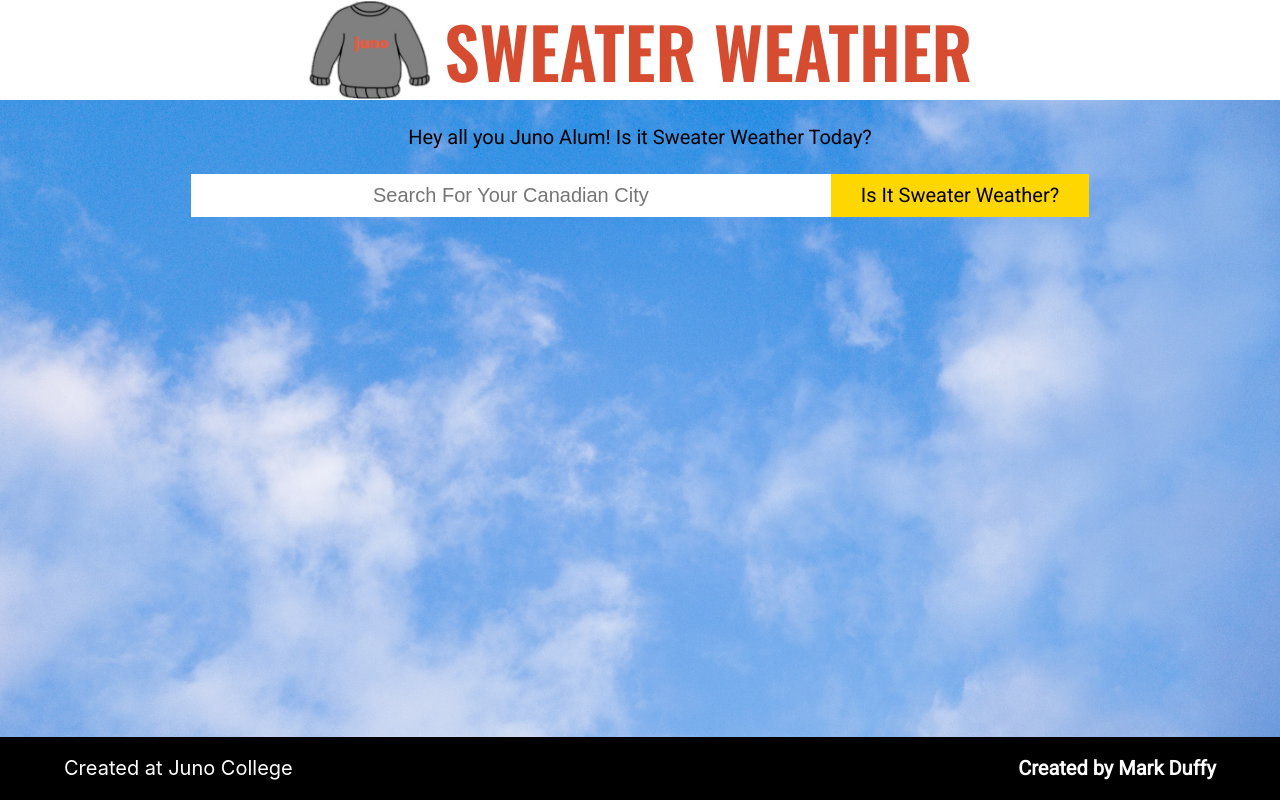
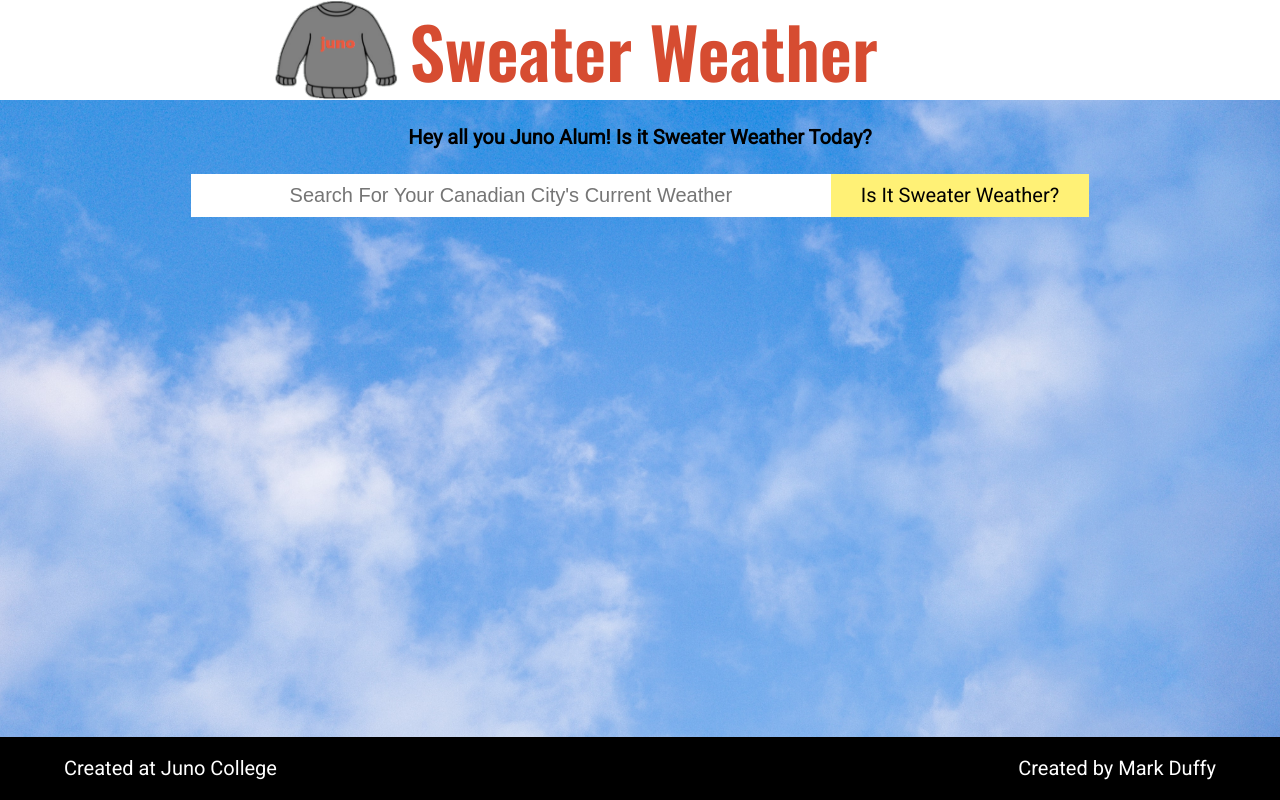
Before and after one commit to duffymark/sweater-weather, a React (Create React App) app: page / in a window 1280 px wide. Built offline with nearby package versions, Linux system fonts and the light colour scheme.

Commit message:
clean up some props

```diff
--- a/src/App.css
+++ b/src/App.css
@@ -24,10 +24,15 @@
 /* Header */
 /* Change the color and the h1 */
 header{
+  background: white;
+  line-height: 1px;
+  width: 100%;
+}
+
+.headerContainer{
   display: flex;
   justify-content: center;
   align-items: center;
-  background: white;
   line-height: 1px;
 }
 
@@ -36,20 +41,26 @@
   padding-right: 1%;
 }
 
+/* Main Section */
+.mainSec{
+  width: 100%;
+}
+
+
+
 /* Typography */
 
 h1{
   font-family: 'Oswald', sans-serif;
   font-size: 3.5rem;
-  text-transform: uppercase;
   color: #d64c31;
 }
 
-p, button, label{
+p, button, label, a{
   font-family: 'Roboto', sans-serif;
 }
 
-p{
+.label{
   font-weight: bold;
 }
 
@@ -88,21 +99,30 @@
 
 /* Input and Button */
 
-.submitButton {
+.submitButton{
     margin: 0;
     padding: 10px 30px;
     border: none;
-    background: gold;
     transition: 0.3s ease-in-out;
-    &:hover,
-    &:focus {
-      background: black;
-      color: gold;
-    }
-    &:active{
-        color: red;
-    }
+    background: #FFF176;
+    color: black;
 }
+
+.submitButton:hover{
+    background: black;
+    color: #d64c31;
+}
+
+.submitButton:active{
+    background: black;
+    color: #d64c31;
+}
+
+.submitButton:active{
+        color: white;
+}
+
+
 
 .cityInput{
   text-align: center;
@@ -112,7 +132,7 @@
 }
 
 .cityInput:focus {
-  outline: 5px solid gold;
+  outline: 5px solid #29B6F6;
 }
 
 label{
@@ -156,10 +176,10 @@
 a:hover,
 a:focus{
   background: black;
-  color: gold;
+  color: #d64c31;
 }
 a:active{
-  color: red;
+  color: #d64c31;
 }
 
 /* TEST */
--- a/src/App.js
+++ b/src/App.js
@@ -3,8 +3,7 @@
 import { useEffect, useState } from 'react';
 import Header from './Header.js';
 import Footer from './Footer.js'
-
-
+import Input from './Input.js'
 
 function App() {
 
@@ -17,11 +16,7 @@
 const [userInput, setUserInput] = useState('');
 const [searchTerm, setSearchTerm] = useState('');
 
-
-
 // call API to BitWeather
-
-
 const handleClick = async() => {
 //useEffect(() => {
     axios({
@@ -35,30 +30,18 @@
         city: userInput
       }
     }).then( (response) => {
-      //setWeather(response.data.data);
       console.log(response)
-      //console.log(response.data.data);
-      //console.log(response.data.data.city_id)
       if(response.request.statusText === 'OK'){
         setWeather(response.data.data);
       } else {
         throw new Error(response.request.statusText)
       }
-
-
-      //update "weather" state with response from API
-      //console.log(setWeather)
-
-    //}).catch((error) => {
-      //console.log(error)
-
     }).catch((error) => {
       if (error.message !== 'OK')
       alert('We are sorry your city was not found')
     })
   //}, [searchTerm]) // }, [searchTerm]) add empty array to prevent callback func from running during every component re-render
 }
-
 
 const handleInput = (event) => {
 console.log('is this working?', event.target.value);
@@ -73,52 +56,26 @@
 
   return (
     <div className="App">
-
-
-
       <Header />
 
-
-
-
-
-      <form onSubmit={ handleSubmit }>
-        <label htmlFor="search">Hey all you Juno Alum! Is it Sweater Weather Today? </label>
-        <input className="cityInput" type="text" id="search" placeholder="Search For Your Canadian City" onChange={ handleInput } value={userInput} required />
-        <button className="submitButton" onClick = {handleClick} >Is It Sweater Weather?</button>
-      </form>
-
-
-{/* {
-weather.value === todaysWeather.city_name ?
-(<p>Sorry no results</p>
-) : (<p>Here's the weather!</p>
-)
-} */}
-
-
-
+      <Input
+      handleClick={ handleClick}
+      handleInput={handleInput}
+      handleSubmit={handleSubmit}
+      userInput={userInput}
+      />
 
         {
       //render the weather info dynamically to the screen
       weather.map((todaysWeather) => {
         return (
-
-        <div key={todaysWeather.city_name}>
-
-
-
+            <div className ='weatherResults' key={todaysWeather.city_name}>
 
               { //Check if message failed
               (todaysWeather.temp > '0')
               ? <p className="sweaterWeather"> 👍 { todaysWeather.city_name}, It's Sweater Weather!! 👍</p>
               : <p className="notSweaterWeather"> 😭 { todaysWeather.city_name}, Get a Jacket 😭</p>
               }
-
-
-
-
-
 
               <p> { todaysWeather.weather.description } </p>
 
@@ -127,7 +84,7 @@
             <p className="temp"> { todaysWeather.temp }°C </p>
           </div>
           <p>Feels Like: { todaysWeather.app_temp }</p>
-          <p> Weather Details Last Gathered at: { todaysWeather.ob_time }</p>
+          <p> Updated at: { todaysWeather.ob_time }</p>
 
         </div>
           // add a ternary operator if weather is sweater weather or not
@@ -140,7 +97,4 @@
   )
 }
 
-
 export default App;
-
-// key: city_id
--- a/src/Footer.js
+++ b/src/Footer.js
@@ -3,8 +3,8 @@
     <footer>
       <div className="wrapper">
         <div className="footerLinks">
-            <a href="https://junocollege.com/" target="blank" aria-label="Go to Juno College's website">Created at Juno College</a>
-            <p>Created by <a href="https://github.com/duffymark" target="blank" aria-label="Go to Mark Duffy's Github">Mark Duffy</a></p>
+            <a href="https://junocollege.com/" target="blank" aria-label="Go to the Juno College website">Created at Juno College</a>
+            <p>Created by <a href="https://github.com/duffymark" target="blank" aria-label="Go to Mark Duffy's Github Page">Mark Duffy</a></p>
           </div>
         </div>
     </footer>
--- a/src/Header.js
+++ b/src/Header.js
@@ -3,8 +3,10 @@
 const Header = () => {
     return (
         <header>
+            <div className="wrapper headerContainer">
                 <img className="logo" src={logo} alt="logo" />
                 <h1>Sweater Weather</h1>
+            </div>
         </header>
     )
 }
--- /dev/null
+++ b/src/Input.js
@@ -0,0 +1,16 @@
+const Input = (props) => {
+
+    return (
+    <main>
+        <div className="wrapper mainSec">
+            <form onSubmit={ props.handleSubmit }>
+            <label className="label" htmlFor="search">Hey all you Juno Alum! Is it Sweater Weather Today? </label>
+            <input className="cityInput" type="text" id="search" placeholder="Search For Your Canadian City's Current Weather" onChange={ props.handleInput } value={props.userInput} aria-required="true" required />
+            <button className="submitButton" onClick = {props.handleClick} type="submit" aria-label="Submit your city's name for current weather">Is It Sweater Weather?</button>
+            </form>
+        </div>
+    </main>
+    )
+}
+
+export default Input
```
Also changed, not shown: src/nosweater.png (deleted). Lines whose indentation alone changed are shown as unchanged.
